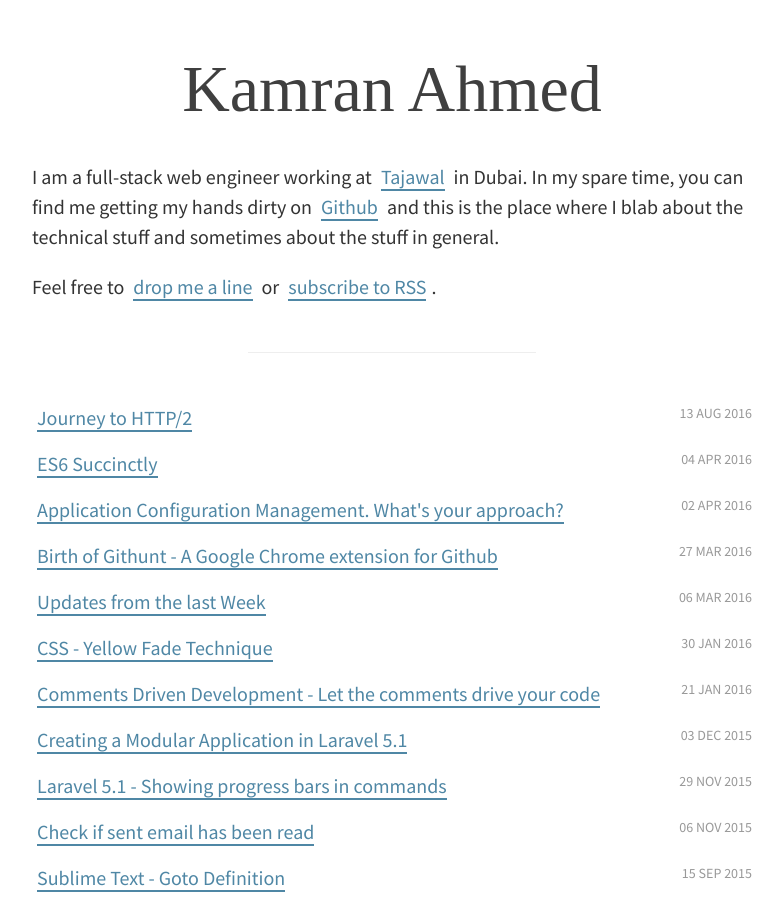
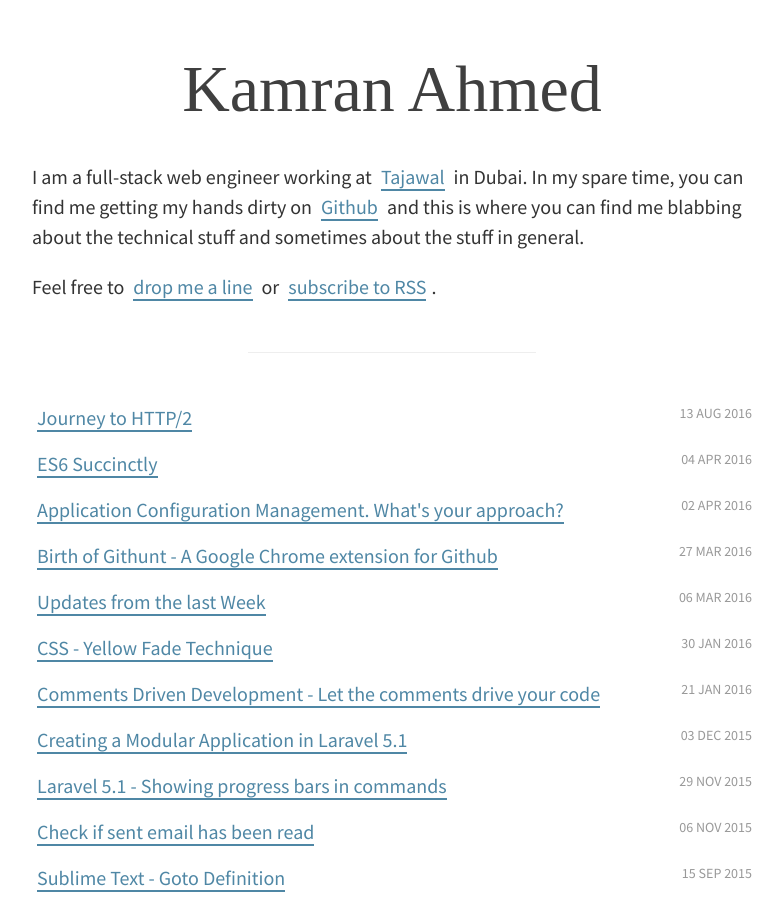
Before and after one commit to kamranahmedse/kamranahmedse.github.io, a Jekyll site: the page built from index.html, in a window 1280 px wide and 900 px high. Shown: the whole window, without its empty margins (248-1031 px from the left). Built offline with Jekyll 4.4.1, drawn with Linux system fonts in a browser that asks for light colours; some web fonts are replaced; the list of posts is cut into pages by our own code.

Commit message:
Update index.html

```diff
--- a/index.html
+++ b/index.html
@@ -7,7 +7,7 @@
 <div class="page-header">
     <h1>{{ site.author.name }}</h1>
 
-    <p>I am a full-stack web engineer working at <a href="http://tajawal.com" target="_blank" rel="external">Tajawal</a> in Dubai. In my spare time, you can find me getting my hands dirty on <a href="http://github.com/kamranahmedse" target="_blank" rel="external">Github</a> and this is the place where I blab about the technical stuff and sometimes about the stuff in general.</p>
+    <p>I am a full-stack web engineer working at <a href="http://tajawal.com" target="_blank" rel="external">Tajawal</a> in Dubai. In my spare time, you can find me getting my hands dirty on <a href="http://github.com/kamranahmedse" target="_blank" rel="external">Github</a> and this is where you can find me blabbing about the technical stuff and sometimes about the stuff in general.</p>
 
     <p>Feel free to <a href="mailto:kamranahmed.se@gmail.com?subject=kamranahmed.info">drop me a line</a> or <a href="{{ site.pages_list.Feed }}">subscribe to RSS</a>.</p>
 </div>
```
